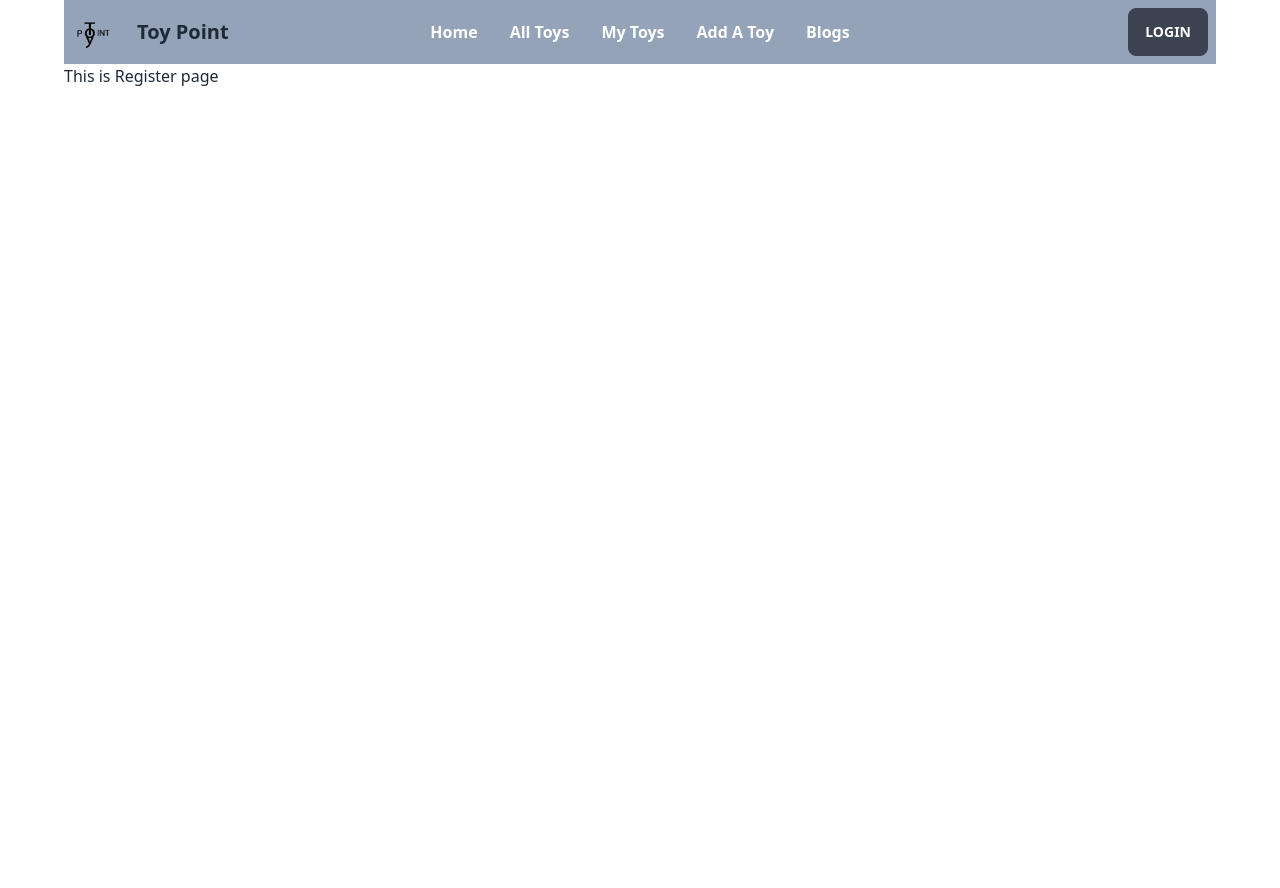
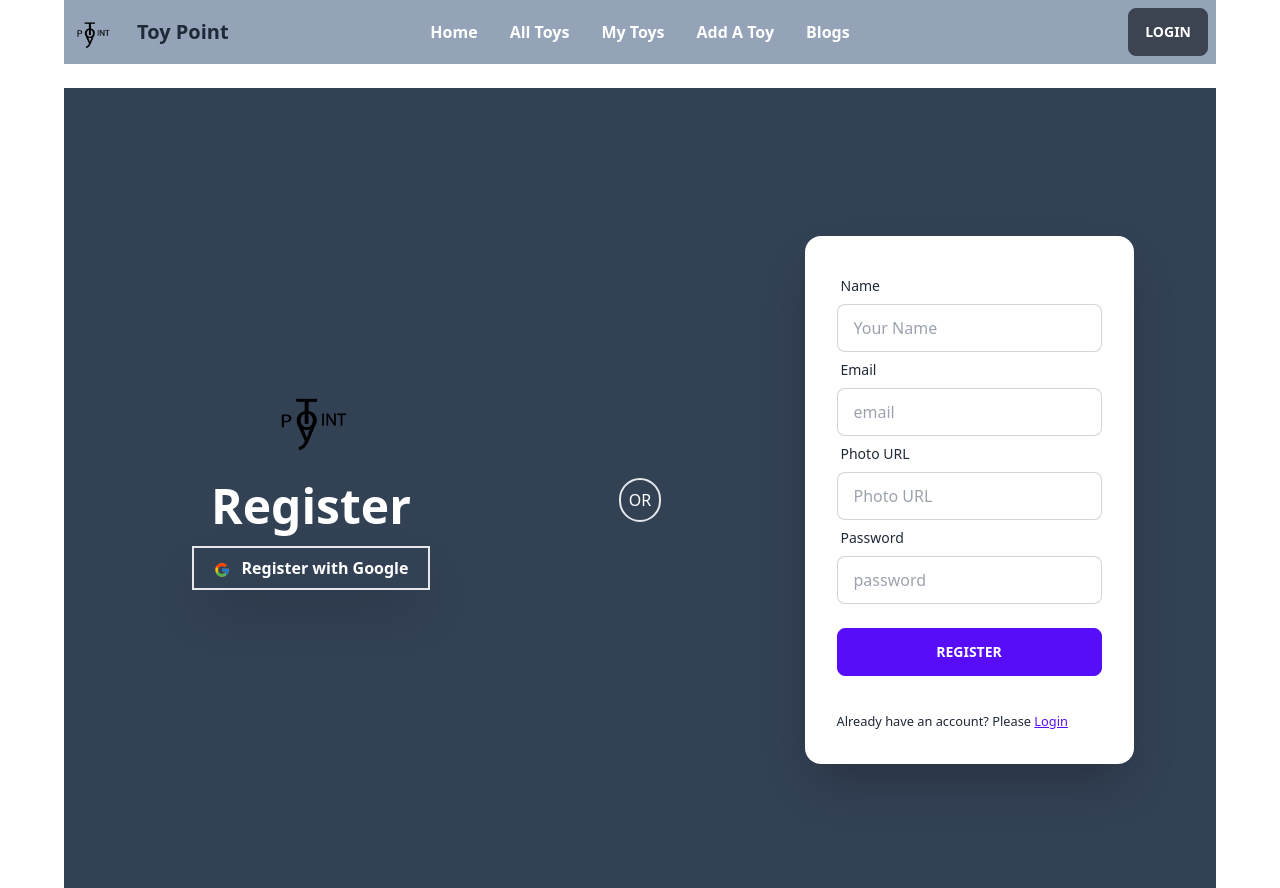
Before and after one commit to dabarshi/toy-point-client, a React (Vite) app: page /register in a window 1280 px wide. Before the commit the page ends 800 px from the top, so only its background shows below. Built offline with nearby package versions, Linux system fonts and the light colour scheme.

Commit message:
add register form and firebase config and env

```diff
--- a/src/Pages/Login/Login.jsx
+++ b/src/Pages/Login/Login.jsx
@@ -72,13 +72,13 @@ const Login = () => {
                                 <label className="label">
                                     <span className="label-text">Password</span>
                                 </label>
-                                <input type="password" name='password' placeholder="password" className="input input-bordered" />
+                                <input type="password" name='password' placeholder="password" className="input input-bordered" required />
                             </div>
                             <div className="form-control mt-6">
                                 <input type="submit" value="Login"  className='btn btn-primary'/>
                             </div>
                         </form>
-                        <p className='bg-red-800 my-2 p-[2px] text-white'><small>{error}</small></p>
+                        <p className='my-2 text-orange-600'><small>{error}</small></p>
 
                         <p><small>New to Here? Please <Link to='/register' className='btn-link'>Register</Link></small></p>
                     </div>
--- a/src/Pages/Register/Register.jsx
+++ b/src/Pages/Register/Register.jsx
@@ -1,9 +1,102 @@
+import { Link } from 'react-router-dom';
+import logo from '../../assets/toyPoint/tinyLogo.png';
+import { FcGoogle } from "react-icons/fc";
+import { useState } from "react";
 
 
 const Register = () => {
+    const [error, setError] = useState('');
+
+    // handle Google sign in
+    const handleClick = () => {
+        console.log('clicked')
+    }
+
+    // handle email password login
+
+    const handleSubmit = event => {
+        event.preventDefault();
+
+        const form = event.target;
+
+        const name = form.name.value;
+        const email = form.email.value;
+        const photo = form.photo.value;
+        const password = form.password.value;
+
+        if (password.length < 6) {
+            setError('Password must be more then 6 characters')
+            return;
+        }
+
+        const registerInfo = { name, email, photo, password }
+        console.log(registerInfo)
+    }
+
     return (
-        <div>
-            This is Register page
+        <div className="hero mt-6 py-6 min-h-screen bg-slate-700">
+
+            <div className="grid grid-cols-1 lg:grid-cols-3 place-items-center space-y-6">
+                {/* Google login and title */}
+                <div className='w-full md:text-center md:flex md:flex-col items-center space-y-4'>
+                    <div>
+                        <img src={logo} alt="toy-point" className='h-20' />
+                    </div>
+
+                    <h1 className="text-5xl font-bold text-white">Register</h1>
+
+                    <div onClick={handleClick} className='border-2 p-2 text-center shadow-2xl cursor-pointer'>
+                        <h1 className='text-white font-bold'>
+                            <FcGoogle className='inline mx-3' />
+                            <span className='me-3'>Register with Google</span>
+                        </h1>
+                    </div>
+
+                </div>
+                {/* divider */}
+
+                <div className='text-white p-2 border-2 rounded-full'><p>OR</p></div>
+
+
+                {/* Login form */}
+                <div className="card flex-shrink-0 w-full max-w-sm shadow-2xl bg-base-100">
+                    <div className="card-body">
+
+
+                        <form onSubmit={handleSubmit}>
+                            <div className="form-control">
+                                <label className="label">
+                                    <span className="label-text">Name</span>
+                                </label>
+                                <input type="text" name='name' placeholder="Your Name" className="input input-bordered" required />
+                            </div>
+                            <div className="form-control">
+                                <label className="label">
+                                    <span className="label-text">Email</span>
+                                </label>
+                                <input type="email" name='email' placeholder="email" className="input input-bordered" required />
+                            </div>
+                            <div className="form-control">
+                                <label className="label">
+                                    <span className="label-text">Photo URL</span>
+                                </label>
+                                <input type="text" name='photo' placeholder="Photo URL" className="input input-bordered" required />
+                            </div>
+                            <div className="form-control">
+                                <label className="label">
+                                    <span className="label-text">Password</span>
+                                </label>
+                                <input type="password" name='password' placeholder="password" className="input input-bordered" required />
+                            </div>
+                            <div className="form-control mt-6">
+                                <input type="submit" value="Register" className='btn btn-primary' />
+                            </div>
+                        </form>
+                        <p className='my-2 text-orange-700'><small>{error}</small></p>
+                        <p><small>Already have an account? Please <Link to='/login' className='btn-link'>Login</Link></small></p>
+                    </div>
+                </div>
+            </div>
         </div>
     );
 };
--- /dev/null
+++ b/src/firebase/firebase.confige.js
@@ -0,0 +1,18 @@
+// Import the functions you need from the SDKs you need
+import { initializeApp } from "firebase/app";
+// TODO: Add SDKs for Firebase products that you want to use
+// https://firebase.google.com/docs/web/setup#available-libraries
+
+// Your web app's Firebase configuration
+const firebaseConfig = {
+  apiKey:import.meta.env.VITE_apiKey,
+  authDomain:import.meta.env.VITE_authDomain,
+  projectId:import.meta.env.VITE_projectId,
+  storageBucket:import.meta.env.VITE_storageBucket,
+  messagingSenderId:import.meta.env.VITE_messagingSenderId,
+  appId:import.meta.env.VITE_appId
+};
+
+// Initialize Firebase
+const app = initializeApp(firebaseConfig);
+export default app;
```
